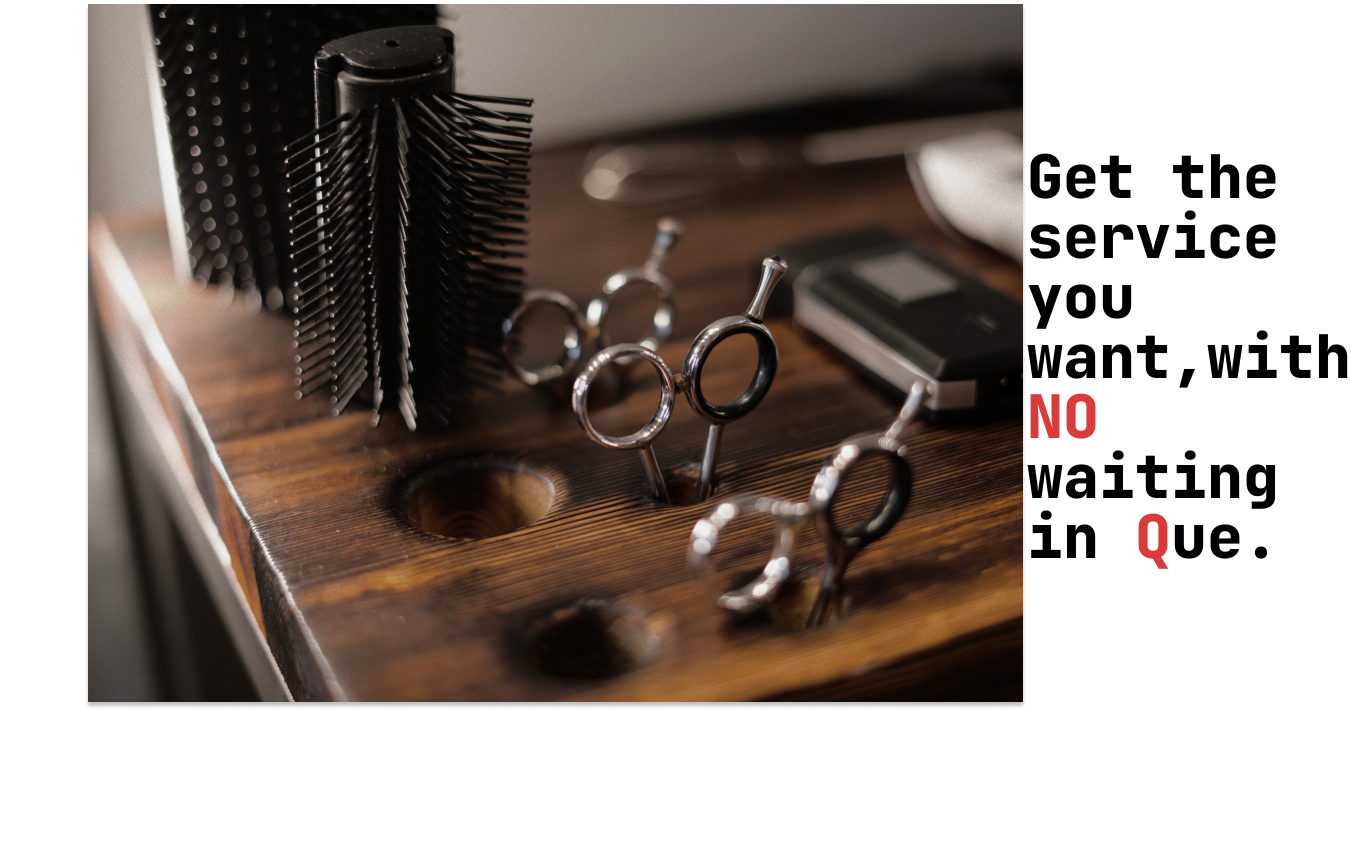
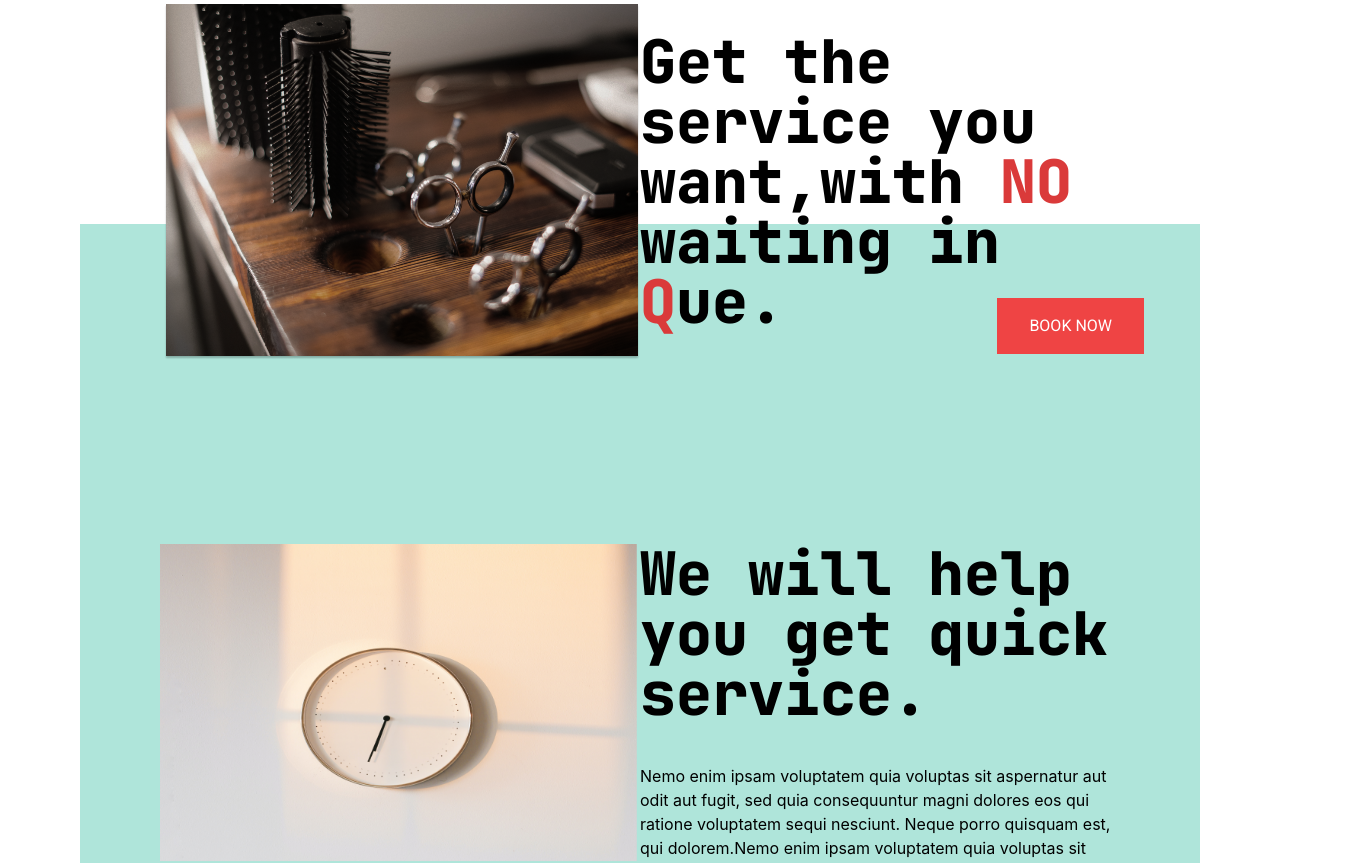
Before and after one commit to drigesh/qno-web, a React (Create React App) app in the folder frontend/: page / in a window 1280 px wide. Shown: the top 863 px of the page, 1351 px wide, since content can reach past the window. Built offline with nearby package versions, Linux system fonts and the light colour scheme.

Commit message:
Positioning correction

```diff
--- a/frontend/src/App.js
+++ b/frontend/src/App.js
@@ -3,9 +3,9 @@ import './App.css';
 function App() {
   return (
     <div className="flex flex-col">
-      <div className="flex flex-col md:flex-row intro-screen items-center mx-10 sm:mx-20 md:mx-30 p-1" style={{"zIndex":"1"}}>
-        <img className="basis-3/4" src="images/main-pic.png" alt="" />
-        <div className="jet-brain text-center md:text-left text-xl sm:text-3xl md:text-6xl basis-1/3">Get the service you want,with <span style={{"color": "#DA3A3A"}}>NO</span> waiting in <span style={{"color": "#DA3A3A"}}>Q</span>ue.</div>
+      <div className="grid grid-cols-1 md:grid-cols-2 intro-screen items-center mx-10 sm:mx-20 md:mx-40 p-1" style={{"zIndex":"1","marginBottom":"-300px"}}>
+        <div className="basis-1/2"><img className="basis-1/2" src="images/main-pic.png" alt="" /></div>
+        <div className="basis-1/2 jet-brain text-center md:text-left text-xl sm:text-3xl md:text-6xl basis-1/3">Get the service you want,with <span style={{"color": "#DA3A3A"}}>NO</span> waiting in <span style={{"color": "#DA3A3A"}}>Q</span>ue.</div>
       </div>
       <div className="green-container flex flex-col basis-5/6 my-40 mx-10 sm:mx-15 md:mx-20 pt-80 pb-20 px-2 sm:px-10 md:px-20" style={{"position": "relative"}}>
         <div style={{"position": "absolute","top":"5%","right": "5%"}}><button className="px-8 py-4 bg-red-500 text-white roboto">BOOK NOW</button></div>
```
